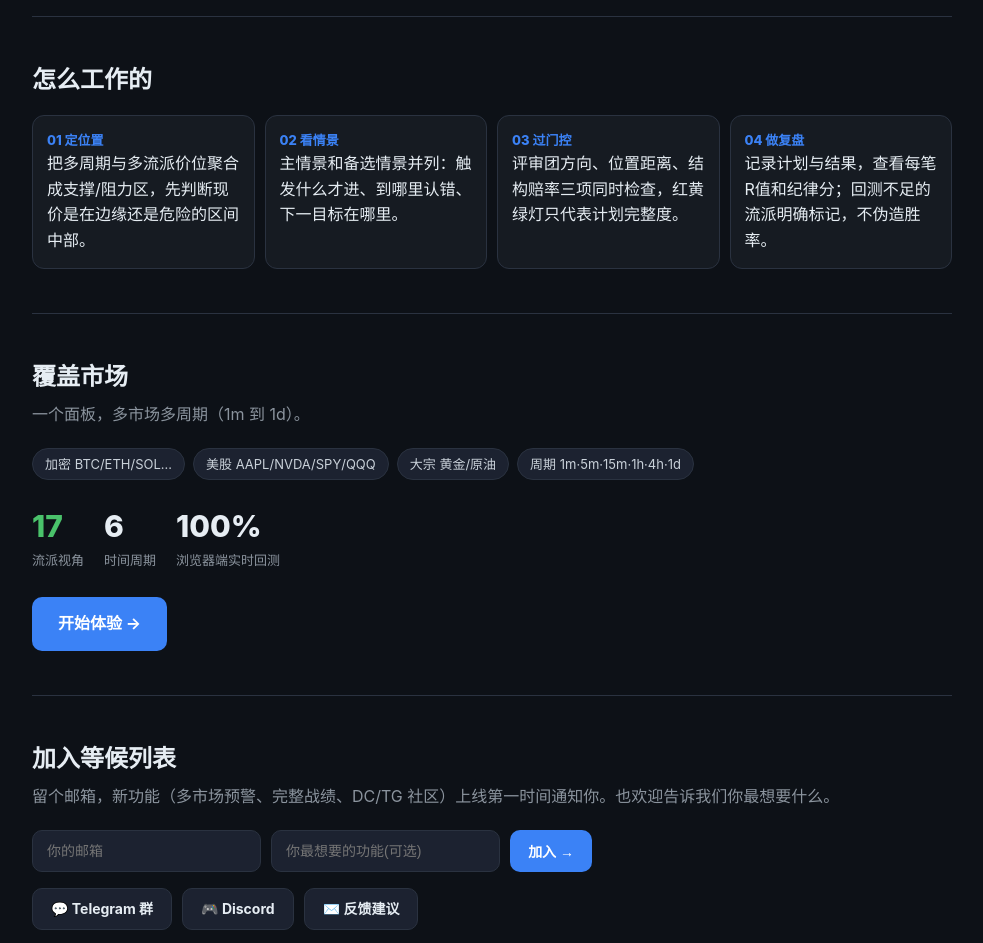
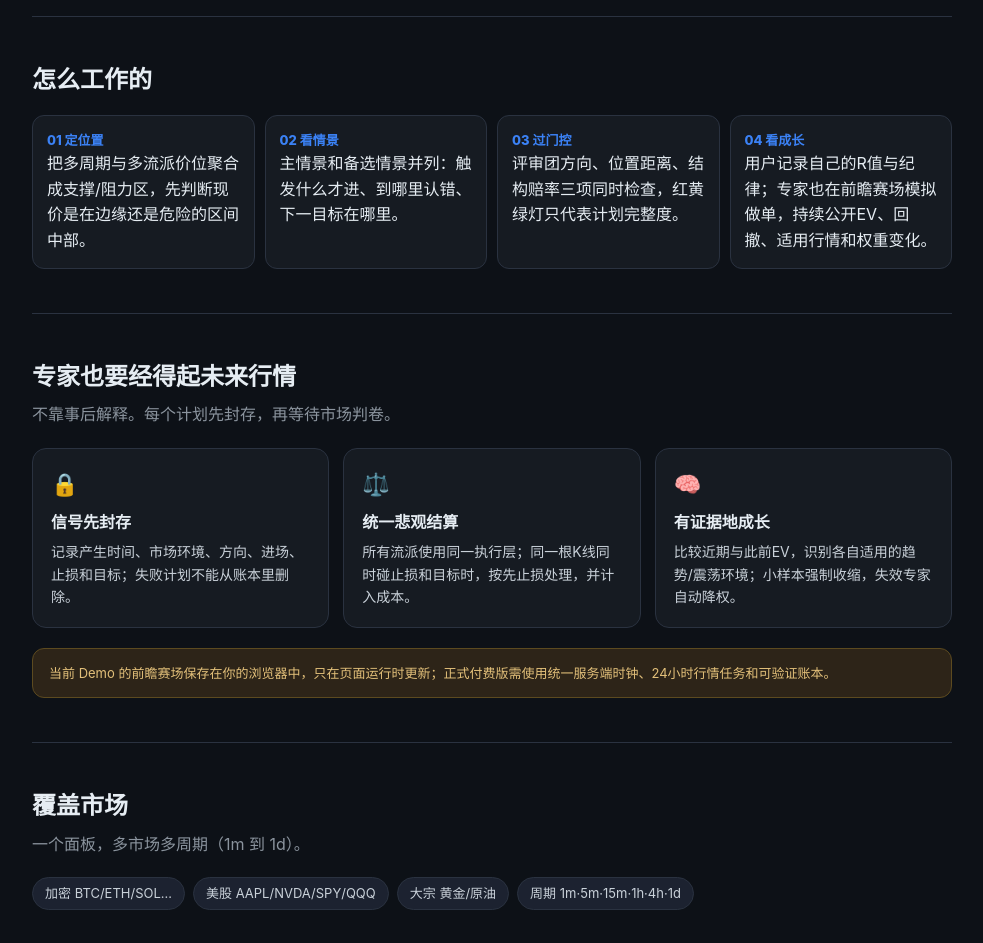
Before and after one commit to blikeywang/ev-desk, a plain HTML site: page index.html in a window 1280 px wide. Shown: the part 1200-2143 px from the top of the page, without its empty margins (148-1131 px from the left). Drawn offline with Linux system fonts and the light colour scheme.

Commit message:
docs: explain expert forward performance

```diff
--- a/index.html
+++ b/index.html
@@ -4,7 +4,7 @@
 <meta charset="UTF-8">
 <meta name="viewport" content="width=device-width, initial-scale=1.0">
 <title>正EV决策台 · 下单前的支撑阻力与进出场分析</title>
-<meta name="description" content="把17种主流交易框架的支撑阻力、趋势、量价与流动性判断汇成位置地图，再生成带触发、止损、目标和赔率的下单前计划。">
+<meta name="description" content="把17种主流交易框架汇成支撑阻力与进出场计划；专家随实时市场前瞻模拟做单，公开EV、回撤、适用行情与成长记录。">
 <style>
   :root{--bg:#0d1117;--panel:#161b22;--panel2:#1c2230;--border:#2a3240;--txt:#e6edf3;--muted:#8b949e;
     --long:#2ea043;--long2:#4ac26b;--short:#e5534b;--short2:#f0776f;--warn:#d29922;--accent:#3b82f6;}
@@ -105,8 +105,19 @@
       <div class="step"><div class="n">01 定位置</div><div>把多周期与多流派价位聚合成支撑/阻力区，先判断现价是在边缘还是危险的区间中部。</div></div>
       <div class="step"><div class="n">02 看情景</div><div>主情景和备选情景并列：触发什么才进、到哪里认错、下一目标在哪里。</div></div>
       <div class="step"><div class="n">03 过门控</div><div>评审团方向、位置距离、结构赔率三项同时检查，红黄绿灯只代表计划完整度。</div></div>
-      <div class="step"><div class="n">04 做复盘</div><div>记录计划与结果，查看每笔R值和纪律分；回测不足的流派明确标记，不伪造胜率。</div></div>
+      <div class="step"><div class="n">04 看成长</div><div>用户记录自己的R值与纪律；专家也在前瞻赛场模拟做单，持续公开EV、回撤、适用行情和权重变化。</div></div>
     </div>
+  </section>
+
+  <section>
+    <h2>专家也要经得起未来行情</h2>
+    <p class="lead">不靠事后解释。每个计划先封存，再等待市场判卷。</p>
+    <div class="cards">
+      <div class="card"><div class="ic">🔒</div><h3>信号先封存</h3><p>记录产生时间、市场环境、方向、进场、止损和目标；失败计划不能从账本里删除。</p></div>
+      <div class="card"><div class="ic">⚖️</div><h3>统一悲观结算</h3><p>所有流派使用同一执行层；同一根K线同时碰止损和目标时，按先止损处理，并计入成本。</p></div>
+      <div class="card"><div class="ic">🧠</div><h3>有证据地成长</h3><p>比较近期与此前EV，识别各自适用的趋势/震荡环境；小样本强制收缩，失效专家自动降权。</p></div>
+    </div>
+    <div class="disc">当前 Demo 的前瞻赛场保存在你的浏览器中，只在页面运行时更新；正式付费版需使用统一服务端时钟、24小时行情任务和可验证账本。</div>
   </section>
 
   <!-- 市场 -->
```
